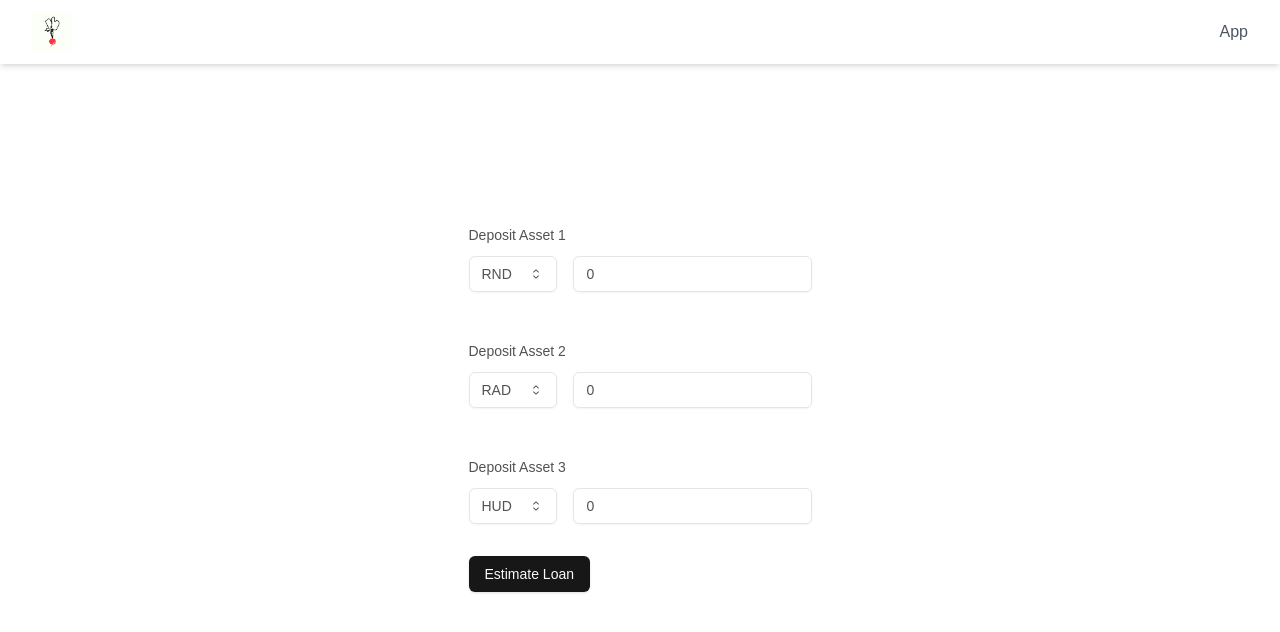
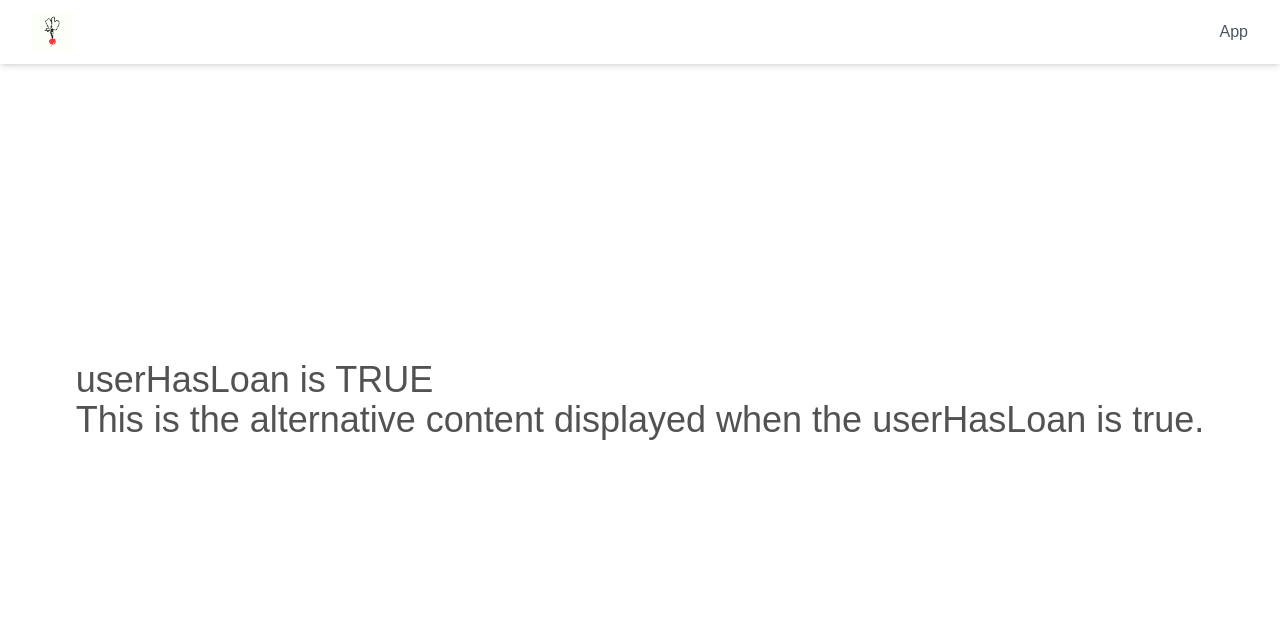
Before and after one commit to Kirillr-Sibirski/radish, a Next.js app in the folder my-app/: page /app in a window 1280 px wide. Shown: the top 632 px of the page. Built offline with nearby package versions, Linux system fonts and the light colour scheme.

Commit message:
Dynamic routing

```diff
--- a/my-app/app/app/page.tsx
+++ b/my-app/app/app/page.tsx
@@ -1,6 +1,6 @@
 "use client";
 
-import { useState } from "react";
+import { useEffect, useState } from "react";
 import Navbar from "@/components/ui/navbar";
 import { Button } from "@/components/ui/button";
 import { z } from "zod";
@@ -23,12 +23,12 @@ import {
   SelectValue,
 } from "@/components/ui/select";
 
-// Updated Zod schema for four independent "amount" fields
+// Zod schema for four independent "amount" fields
 const formSchema = z.object({
-  amount1: z.number().min(2).max(50), // Validation for first amount
-  amount2: z.number().min(2).max(50), // Validation for second amount
-  amount3: z.number().min(2).max(50), // Validation for third amount
-  amount4: z.number().min(0).max(50).optional(), // Optional amount for fourth field
+  amount1: z.number().optional(), // Validation for first amount
+  amount2: z.number().optional(), // Validation for second amount
+  amount3: z.number().optional(), // Validation for third amount
+  amount4: z.number().optional(), // Optional amount for fourth field
 });
 
 export default function App() {
@@ -49,11 +49,45 @@ export default function App() {
     field4: "None", // Initial value for the fourth field
   });
 
-  function onSubmit(values: z.infer<typeof formSchema>) {
+  const [radishAmountReturned, setRadishAmountReturned] = useState(0);
+  const [userHasLoan, setUserHasLoan] = useState(true);
+
+  useEffect(() => {
+    //here, need to check whether the user already has a loan NFT
+  }, []);
+
+  // Function to handle form submission
+  function onEstimateLoan(values: z.infer<typeof formSchema>) {
     console.log(values);
     alert("Submitted");
+    //Call the backend
+    //setRadishAmountReturned
   }
 
+  // Function to handle Deposit Assets
+  function onDepositAssets(values: z.infer<typeof formSchema>) {
+    console.log(values);
+    alert(`Deposited assets. You get Radish.`);
+  }
+
+  // If the userHasLoan is true, display different content
+  if (userHasLoan) {
+    return (
+      <div>
+        <Navbar />
+        <main className="p-4">
+          <div className="h-[40rem] flex justify-center items-center px-4">
+            <div className="text-4xl mx-auto font-normal text-neutral-600 dark:text-neutral-400">
+              <h1>userHasLoan is TRUE</h1>
+              <p>This is the alternative content displayed when the userHasLoan is true.</p>
+            </div>
+          </div>
+        </main>
+      </div>
+    );
+  }
+
+  // Original content when the userHasLoan is false
   return (
     <div>
       <Navbar />
@@ -61,7 +95,7 @@ export default function App() {
         <div className="h-[40rem] flex justify-center items-center px-4">
           <div className="text-4xl mx-auto font-normal text-neutral-600 dark:text-neutral-400">
             <Form {...form}>
-              <form onSubmit={form.handleSubmit(onSubmit)} className="space-y-8">
+              <form onSubmit={form.handleSubmit(onEstimateLoan)} className="space-y-8">
 
                 {/* First Input Field */}
                 <FormField
@@ -94,7 +128,8 @@ export default function App() {
                           <Input
                             type="number"
                             placeholder="amount"
-                            {...field}
+                            value={field.value || ''}
+                            onChange={(e) => field.onChange(parseFloat(e.target.value) || 0)} // Parsing string input to number
                           />
                         </FormControl>
                       </div>
@@ -134,7 +169,8 @@ export default function App() {
                           <Input
                             type="number"
                             placeholder="amount"
-                            {...field}
+                            value={field.value || ''}
+                            onChange={(e) => field.onChange(parseFloat(e.target.value) || 0)} // Parsing string input to number
                           />
                         </FormControl>
                       </div>
@@ -174,7 +210,8 @@ export default function App() {
                           <Input
                             type="number"
                             placeholder="amount"
-                            {...field}
+                            value={field.value || ''}
+                            onChange={(e) => field.onChange(parseFloat(e.target.value) || 0)} // Parsing string input to number
                           />
                         </FormControl>
                       </div>
@@ -182,7 +219,18 @@ export default function App() {
                     </FormItem>
                   )}
                 />
+
+                {/* Estimate Loan Button */}
                 <Button type="submit">Estimate Loan</Button>
+
+                {/* Display Radish Return */}
+                <div className="mt-4">You will get {radishAmountReturned} Radish.</div>
+
+                {/* New Deposit Assets Button */}
+                <Button type="button" onClick={() => onDepositAssets(form.getValues())}>
+                  Deposit Assets
+                </Button>
+
               </form>
             </Form>
           </div>
```
